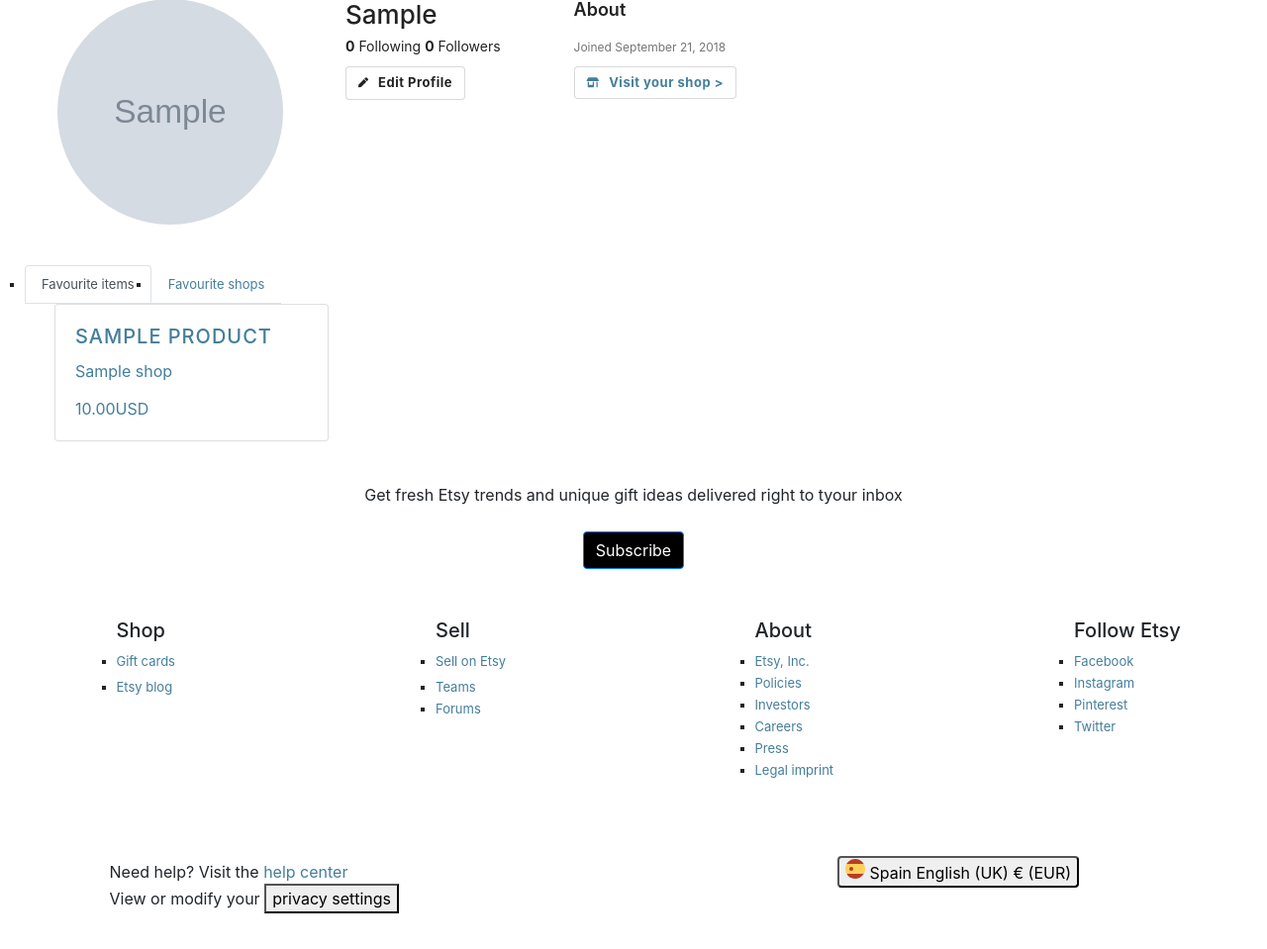
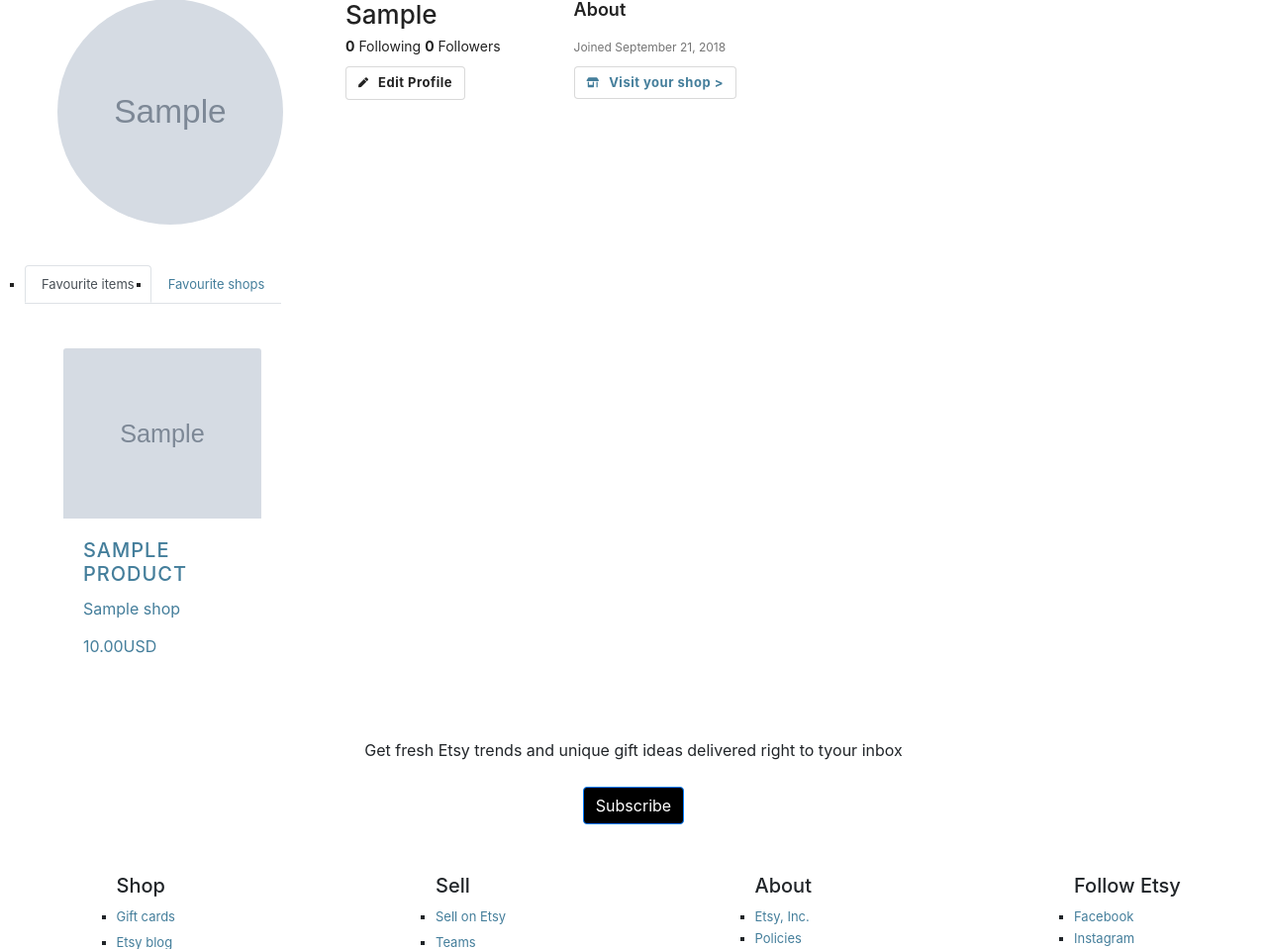
Before and after one commit to UB-ES-2018/etsy, a Django app: page /profile/1/ in a window 1280 px wide. Shown: the part 449-1408 px from the top of the page at 99% size. Run offline with Django 3.2, Linux system fonts and the light colour scheme; tables that the repository leaves empty hold one stand-in row (values such as "Sample post"); grey boxes marked "Sample" are stand-in pictures; some libraries are stand-ins or nearby versions.

Commit message:
Favourite products (no-paginated)

```diff
--- a/web/etsy/etsy_core/templates/profile.html
+++ b/web/etsy/etsy_core/templates/profile.html
@@ -81,12 +81,12 @@
                     These are a few of your favourite things... or they will be, once you favourite something.
                 </span>
             {% else %}
-                <div class="col-md-9 results">
+                <div class="col-md-9 favourites">
                     <div class="card-columns">
                         {% for fav_prod in user.favourite_products.all %}
                         <a href="/shop/{{fav_prod.shop_id.id}}/product/{{fav_prod.id}}">
-                            <div class="card result-card">
-                                <div class="card-img-top result-image" style="background-image: url('{{ fav_prod.get_first_image }}');" alt="Card image cap"></div>
+                            <div class="card favourite-card">
+                                <div class="card-img-top favourite-image" style="background-image: url('{{ fav_prod.get_first_image }}');" alt="Card image cap"></div>
                                 <div class="card-body">
                                     <h5 class="card-title long-text little-card-title">{{ fav_prod.name|upper }}</h5>
                                     <p class="card-text little-card-owner">{{ fav_prod.shop_id.name }}</p>
@@ -124,38 +124,6 @@
                     You don’t have any favourite shops yet! Explore Etsy and find a shop you’ll love.
                 </span>
             {% else %}
-                <div class="col-md-9 results">
-                    <div class="card-columns">
-                        {% for fav_shop in user.favourite_shops.all %}
-                        <a href="/shop/{{fav_shop.id}}">
-                            <div class="card result-card">
-                                <div class="card-img-top result-image" style="background-image: url('{{ product.get_first_image }}');" alt="Card image cap"></div>
-                                <div class="card-body">
-                                    <h5 class="card-title long-text little-card-title">{{ fav_shop.name|upper }}</h5>
-                                </div>
-                            </div>
-                        </a>
-                        {% endfor %}
-                    </div>
-
-                    <!--div class="pagination">
-                        <span class="step-links">
-                            {% if results.has_previous %}
-                            <a href="?search_query={{ query }}&page=1">&laquo; first</a>
-                            <a href="?search_query={{ query }}&page={{ results.previous_page_number }}">previous</a>
-                            {% endif %}
-
-                            <span class="current">
-                                Page {{ results.number }} of {{ results.paginator.num_pages }}
-                            </span>
-
-                            {% if results.has_next %}
-                            <a href="?search_query={{ query }}&page={{ results.next_page_number }}">next</a>
-                            <a href="?search_query={{ query }}&page={{ results.paginator.num_pages }}">last &raquo;</a>
-                            {% endif %}
-                        </span>
-                    </div-->
-                </div>
                 {% for fav_shop in user.favourite_shops.all %}
                     <p>{{ fav_shop }}</p>
                 {% endfor %}
--- a/web/etsy/static/etsy_core/css/profile.css
+++ b/web/etsy/static/etsy_core/css/profile.css
@@ -74,3 +74,49 @@ i.fas.fa-camera {
     position: relative;
     top: -1px;
 }
+
+.favourites {
+    margin: 3% 0px 10px 0px;
+}
+
+.favourite-image {
+    height: 171.94px;
+    background-size: cover;
+    background-repeat: no-repeat;
+    background-position: 50% 50%;
+}
+
+.favourite-card {
+    width: 100%;
+    max-width: 256px !important;
+    margin-bottom: 50px;
+    border: 0px !important;
+}
+
+.card-columns {
+    display: flex;
+    flex-flow: row wrap;
+    justify-content: flex-start;
+}
+
+.card.favourite-card {
+    left: 50%;
+    transform: translateX(-50%);
+}
+
+.card-columns a {
+    margin: 9px;
+    width: 23%;
+}
+
+@media (max-width: 1270px) {
+    .card-columns a {
+        width: 31%;
+    }
+}
+
+@media (max-width: 924px) {
+    .card-columns a {
+        width: 47%;
+    }
+}
```
